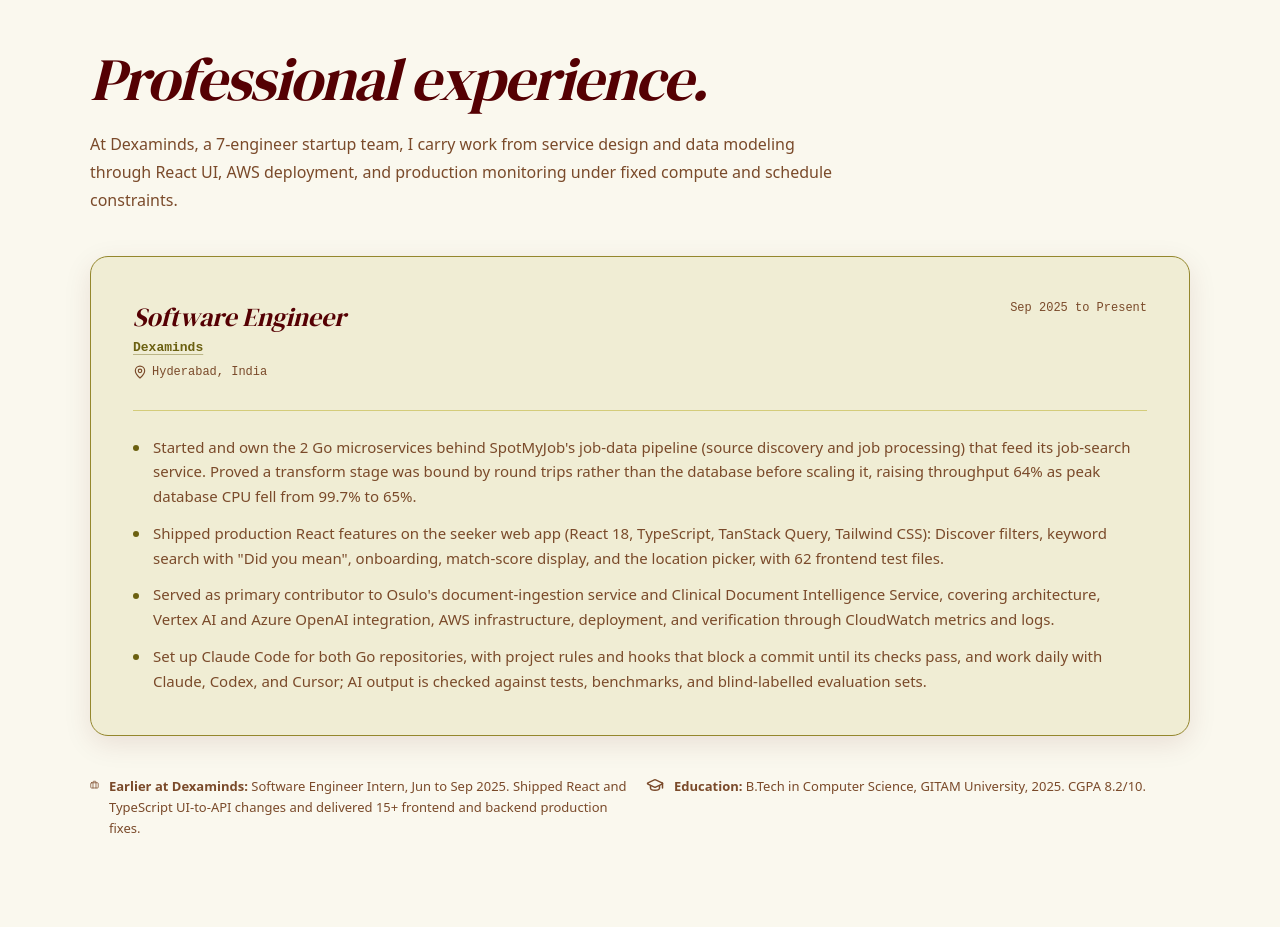
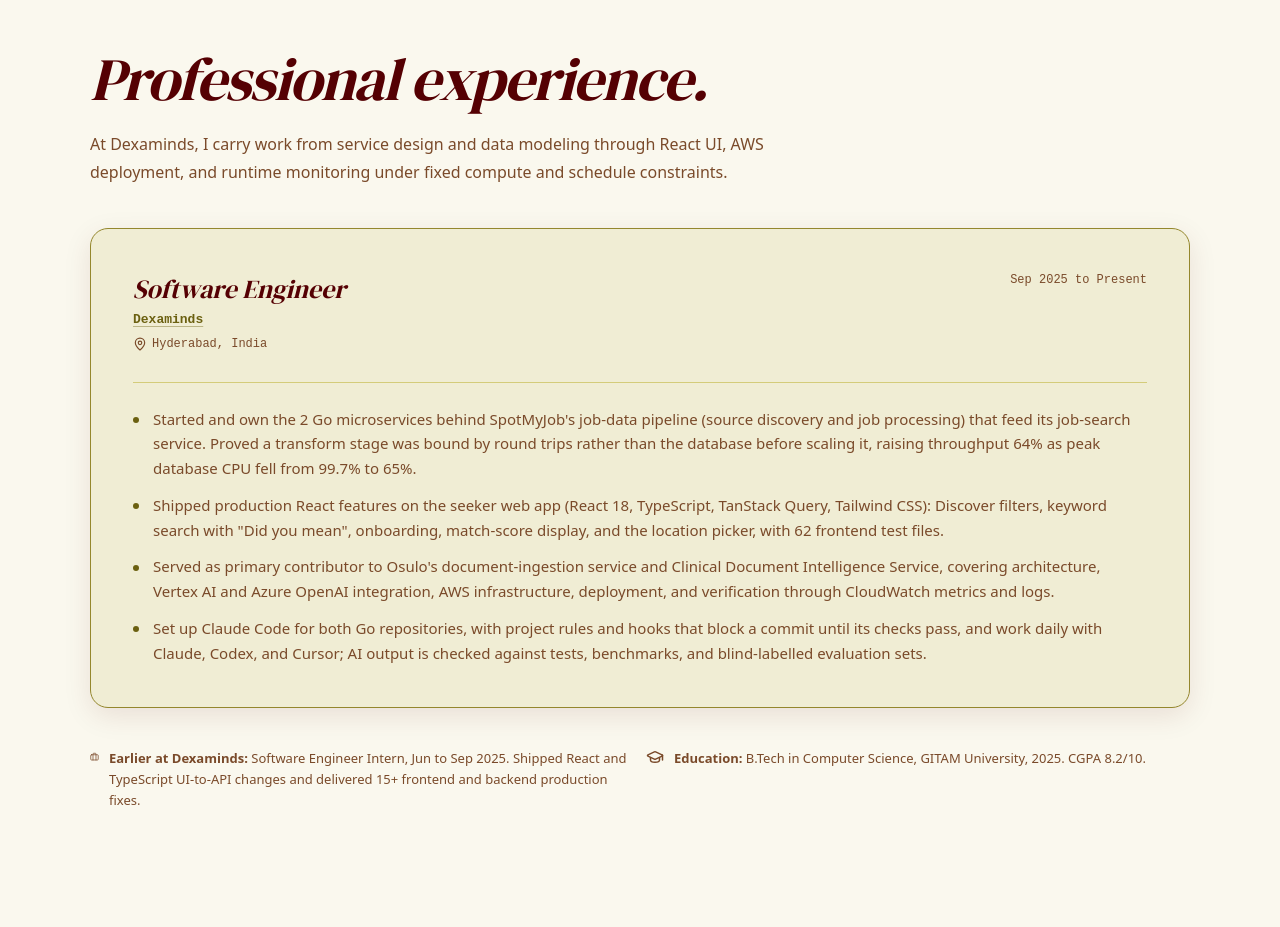
Before and after one commit to swarajreddy10/swarajreddy10.github.io, a Next.js app: page / in a window 1280 px wide. Shown: the part 940-1867 px from the top of the page. Built offline with nearby package versions, Linux system fonts and the light colour scheme.

Commit message:
docs: remove team size from the experience intro

```diff
--- a/components/Experience.jsx
+++ b/components/Experience.jsx
@@ -14,7 +14,7 @@
                 <header className="section-header">
                     <h2 id="experience-title">Professional experience.</h2>
                     <p>
-                        At Dexaminds, a 7-engineer startup team, I carry work from service design and data modeling through React UI, AWS deployment, and production monitoring under fixed compute and schedule constraints.
+                        At Dexaminds, I carry work from service design and data modeling through React UI, AWS deployment, and runtime monitoring under fixed compute and schedule constraints.
                     </p>
                 </header>
 
```
